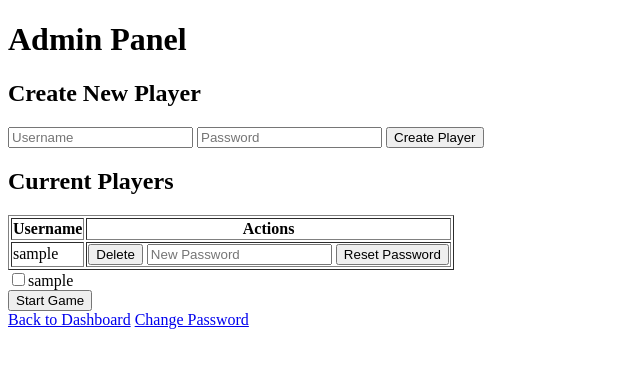
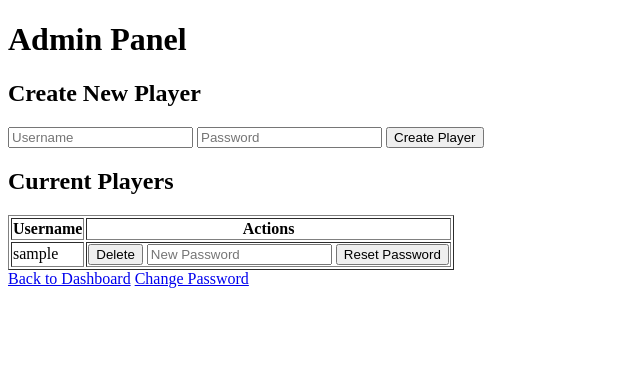
Before and after one commit to a-842/assassin, a Flask app: template templates/admin.html in a window 1280 px wide. Shown: the top 368 px of the page, without its empty margins (0-640 px from the left). Run offline with Flask 3, Linux system fonts and the light colour scheme; the template is opened without the code that fills it: most values are stand-ins (such as "Sample title", 1, 10 or a date in 2020); parts of the project's set-up code (start-up, migrations or seed data) failed here and were passed over.

Commit message:
Revert "gameelogic 2"
This reverts commit ab542a0a6def3e0113e537bb003803d3908e4a60.

```diff
--- a/templates/admin.html
+++ b/templates/admin.html
@@ -34,14 +34,6 @@
         {% endfor %}
     </table>
 
-    <form method="POST" action="{{ url_for('start_game') }}">
-    {% for user in users %}
-        <input type="checkbox" name="selected_players" value="{{ user.id }}">{{ user.username }}<br>
-    {% endfor %}
-    <button type="submit">Start Game</button>
-    </form>
-
-
     <a href="{{ url_for('dashboard') }}">Back to Dashboard</a>
     <a href="{{ url_for('change_password') }}">Change Password</a>
 
```
